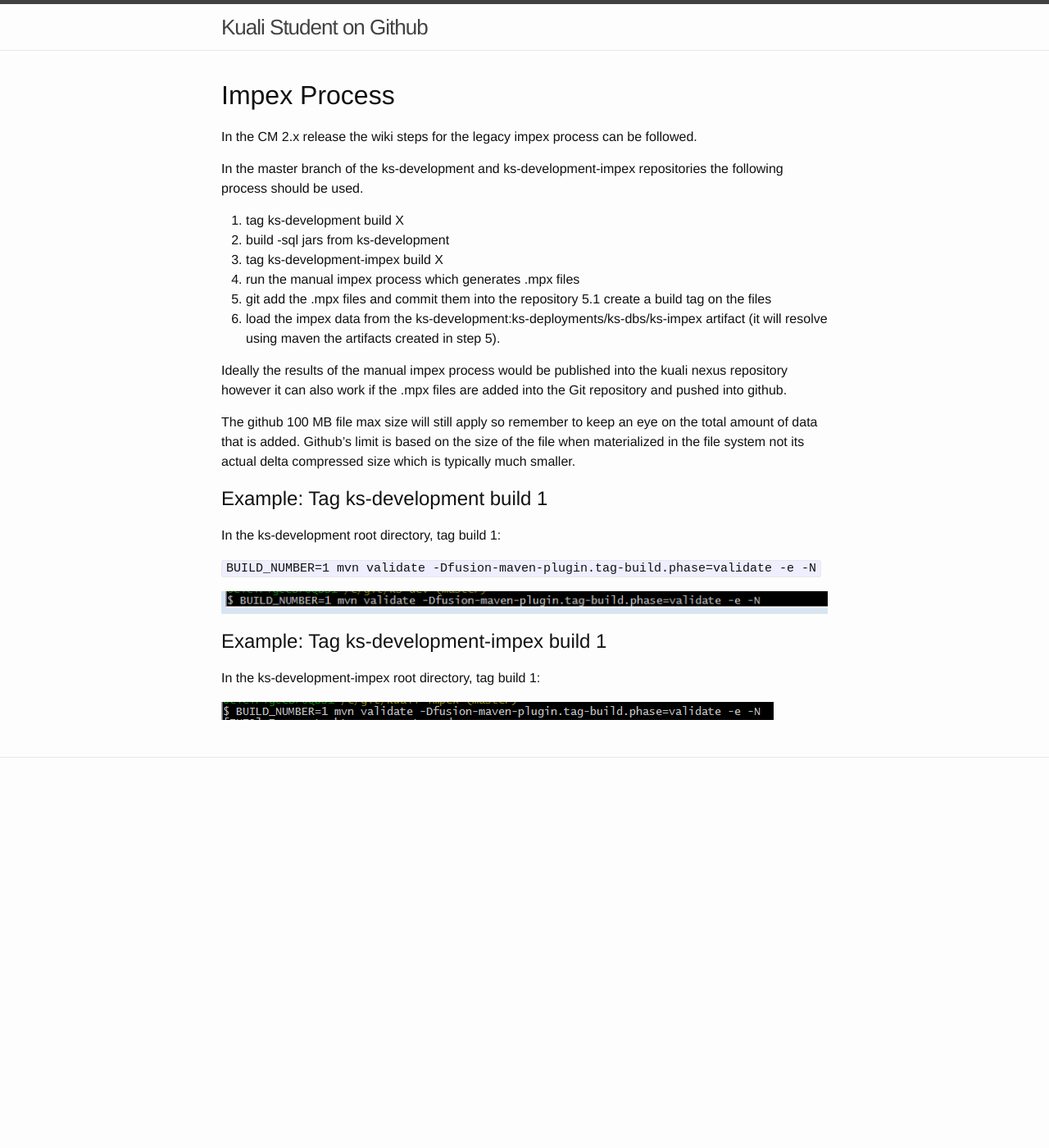
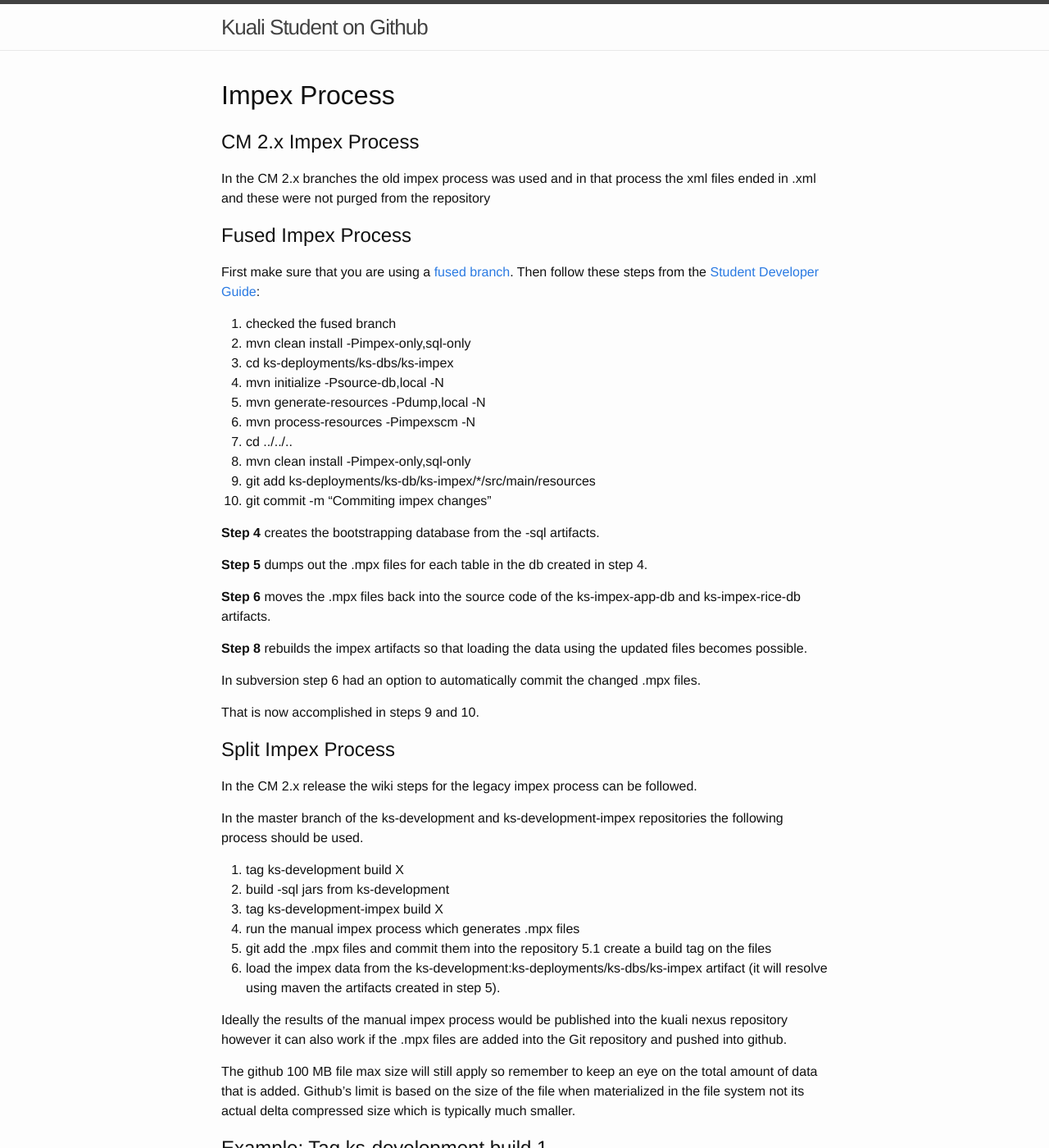
Before and after one commit to kuali-student/kuali-student.github.io, a Jekyll site: the page built from examples/impex.md, in a window 1280 px wide and 1400 px high. Shown: the whole window at 82% size. Built offline with Jekyll 4.4.1, drawn with Linux system fonts in a browser that asks for light colours.

Commit message:
Improve manual impex process documentation and the index documentation.

```diff
--- a/examples/impex.md
+++ b/examples/impex.md
@@ -4,6 +4,39 @@
 
 # Impex Process
 
+## CM 2.x Impex Process
+
+In the CM 2.x branches the old impex process was used and in that process the xml files ended in .xml and these were not purged from the repository
+
+## Fused Impex Process
+
+First make sure that you are using a [fused branch](extract-and-fuse-a-build-tag.html). Then follow these steps from the [Student Developer Guide](https://wiki.kuali.org/display/STUDENTDOC/3.2.2+Manual+Process):
+
+
+1. checked the fused branch
+2. mvn clean install -Pimpex-only,sql-only
+3. cd ks-deployments/ks-dbs/ks-impex
+4. mvn initialize -Psource-db,local -N
+5. mvn generate-resources -Pdump,local -N
+6. mvn process-resources -Pimpexscm -N
+7. cd ../../..
+8. mvn clean install -Pimpex-only,sql-only
+9. git add ks-deployments/ks-db/ks-impex/*/src/main/resources
+10. git commit -m "Commiting impex changes"
+
+**Step 4** creates the bootstrapping database from the -sql artifacts.
+
+**Step 5** dumps out the .mpx files for each table in the db created in step 4.
+
+**Step 6** moves the .mpx files back into the source code of the ks-impex-app-db and ks-impex-rice-db artifacts.
+
+**Step 8** rebuilds the impex artifacts so that loading the data using the updated files becomes possible.
+
+In subversion step 6 had an option to automatically commit the changed .mpx files.
+
+That is now accomplished in steps 9 and 10.
+
+## Split Impex Process
 In the CM 2.x release the wiki steps for the legacy impex process can be followed.
 
 In the master branch of the ks-development and ks-development-impex repositories the following process should be used.
```
Also changed, not shown: index.md (+14 -13 lines), repositories.md (+8 -0 lines).
